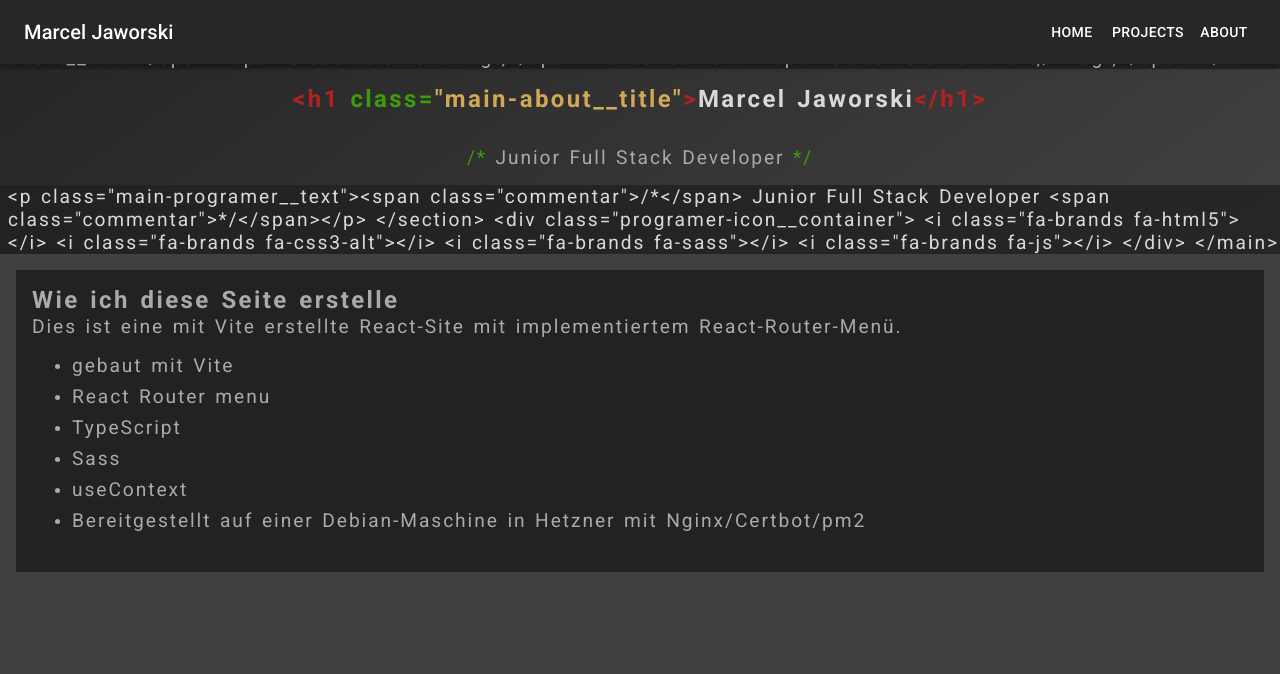
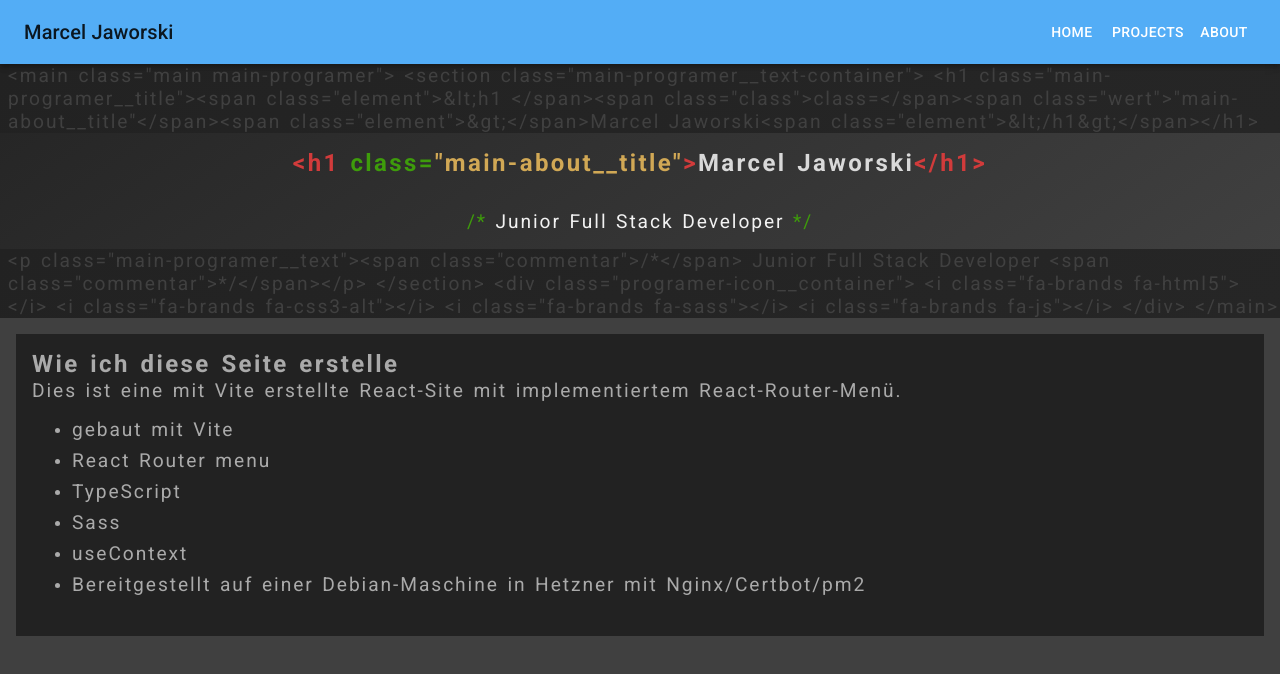
Before and after one commit to marceljaworski/portfolio, a React (Vite) app: page /welcome in a window 1280 px wide. Shown: the top 674 px of the page. Built offline with nearby package versions, Linux system fonts and the light colour scheme.

Commit message:
enable colorONDark

```diff
--- a/src/components/Navbar/Nabvar.tsx
+++ b/src/components/Navbar/Nabvar.tsx
@@ -15,6 +15,10 @@ import ListItemText from '@mui/material/ListItemText';
 import MenuIcon from '@mui/icons-material/Menu';
 import Toolbar from '@mui/material/Toolbar';
 import Typography from '@mui/material/Typography';
+import useScrollTrigger from '@mui/material/useScrollTrigger';
+import Container from '@mui/material/Container';
+import Slide from '@mui/material/Slide';
+
 import { navItems } from './consts/navItems';
 import { useNavigate } from 'react-router';
 
@@ -65,7 +69,7 @@ export const Navbar = (props: Props) => {
     return (
         <Box sx={{ display: 'flex' }}>
             <CssBaseline />
-            <AppBar component="nav">
+            <AppBar component="nav" position='sticky' enableColorOnDark>
               <Toolbar>
                 <IconButton
                   color="inherit"
--- a/src/components/Theme.tsx
+++ b/src/components/Theme.tsx
@@ -3,6 +3,7 @@ import { AppContext } from '../AppContext';
 import LightModeIcon from '@mui/icons-material/LightMode';
 import DarkModeIcon from '@mui/icons-material/DarkMode';
 import './Theme.scss'
+import { color } from '@mui/system';
 
 
 export const Theme = () => {
--- a/src/pages/PageAbout.tsx
+++ b/src/pages/PageAbout.tsx
@@ -2,6 +2,7 @@ import avatar from "../images/profil-bild.jpg";
 // import github from "../images/github-142-svgrepo-com.svg";
 import { AppContext } from '../AppContext';
 import { useContext } from 'react';
+import { Typography, Paper } from "@mui/material";
 
 export const PageAbout = () => {
 	const { data } = useContext(AppContext);
@@ -9,8 +10,10 @@ export const PageAbout = () => {
 		<>
 			<div className="main main-about">
 				<header className="headerAbout">
+					<Paper>
 					<img src={avatar} alt="Avatar" className="avatar"></img>
 					<div className="header-content">
+						<Typography variant="h1"/>Full Stack Developer<Typography/>
 						<h3>Full Stack Developer</h3>
 						<div className="subtitle">
 							<p>HTML | CSS | JavaScript | Node.js | MongoDB | SQL</p>
@@ -25,12 +28,19 @@ export const PageAbout = () => {
 						</div> */}
 					</div>
 
+					</Paper>
+
 
 				</header>
 				<article>
+
 					{data.pageAbout.paragraph.map((el: any, i:any) => {
 						return (
-							<p key={i}>{el}</p>
+							// <p key={i}>{el}</p>
+							<Paper elevation={3} >
+								<Typography  sx={{p:1}} key={i}>{el}</Typography>
+							</Paper>
+
 						)
 					})}
 				</article>
--- a/src/pages/PageProjects.tsx
+++ b/src/pages/PageProjects.tsx
@@ -4,11 +4,15 @@ import { AppContext } from '../AppContext';
 import { useContext } from 'react';
 import { red } from '@mui/material/colors';
 
+// import Grid from '@mui/material/Grid';
+
+
 export const PageProjects = () => {
 	const { data } = useContext(AppContext);
 	return (
 		<div className="main main-projects">
 			<p>{data.pageProjects.paragraph}</p>
+
 				<Card sx={{ maxWidth: 345 }}>
 					<CardHeader
 						avatar={
@@ -24,7 +28,7 @@ export const PageProjects = () => {
 						 <a href="https://event.ella-rotari.com/" target="blank"><Typography>https://event.ella-rotari.com/</Typography></a>
 
 
-						<Typography variant='h3'>Event Planner</Typography>
+						<Typography variant='h4'>Event Planner</Typography>
 						<Typography variant='h6'>Stack</Typography>
 
 						<Typography> React(Vite), Auth0, Firebase, SendGrid, SWR, Stripe, Express, MongoDB, Mongoose.</Typography>
--- a/src/pages/PageWelcome.scss
+++ b/src/pages/PageWelcome.scss
@@ -4,7 +4,7 @@
 // }
 .main-programer__text-container{
     padding: 1rem;
-
+    color: $background-dark;
     line-height: 1.5em;
     background: linear-gradient(145deg, #262626, #404040);
     // box-shadow:  20px 20px 60px #2b2b2b,
@@ -13,6 +13,7 @@
 .main-programer__text-container--escaped{
     padding-left: 0.5rem;
     line-height: 1.5em;
+
     overflow: hidden;
     background: linear-gradient(145deg, #222,  #262626);
     // box-shadow:  2px 2px 6px #2b2b2b,
@@ -28,13 +29,13 @@
     text-align: center;
     letter-spacing: 0.1rem;
     font-size: 1.2rem;
-    color: $primary;
+    color: $white;
 }
 .main-programer__text--escaped{
     text-align: left;
     letter-spacing: 0.1rem;
     font-size: 1rem;
-    color: $gray1;
+    color: $gray4;
 }
 .programer-icon__main-container{
     display: grid;
--- a/src/pages/PageWelcome.tsx
+++ b/src/pages/PageWelcome.tsx
@@ -2,6 +2,7 @@ import './PageWelcome.scss';
 import { Post } from '../components/Post';
 import { AppContext } from '../AppContext';
 import { useContext } from 'react';
+import { Typography } from '@mui/material';
 
 
 export const PageWelcome= () => {
@@ -19,7 +20,7 @@ export const PageWelcome= () => {
                 </section>
                 <section className="main-programer__text-container">
                     <h1 className="main-programer__title"><span className="element">&lt;h1 </span><span className="class">class=</span><span className="wert">"main-about__title"</span><span className="element">&gt;</span>Marcel Jaworski<span className="element">&lt;/h1&gt;</span></h1>
-                    <p className="main-programer__text"><span className="commentar">/*</span> Junior Full Stack Developer <span className="commentar">*/</span></p>
+                    <Typography className="main-programer__text"> <span className="commentar">/*</span> Junior Full Stack Developer <span className="commentar">*/</span></Typography>
                 </section>
                 <section className="main-programer__text-container--escaped">
                     <p className="main-programer__text--escaped">
--- a/src/variables.scss
+++ b/src/variables.scss
@@ -8,7 +8,7 @@ $gray4: #404040;
 $background-dark: #222;
 $black: #0D0D0D;
 $blue: blue;
-$red: #b42121;
+$red: rgb(209, 59, 59);
 $yellow:#FFD714;
 $green: #3E9C0B;
 $class:  #3E9C0B;
```
